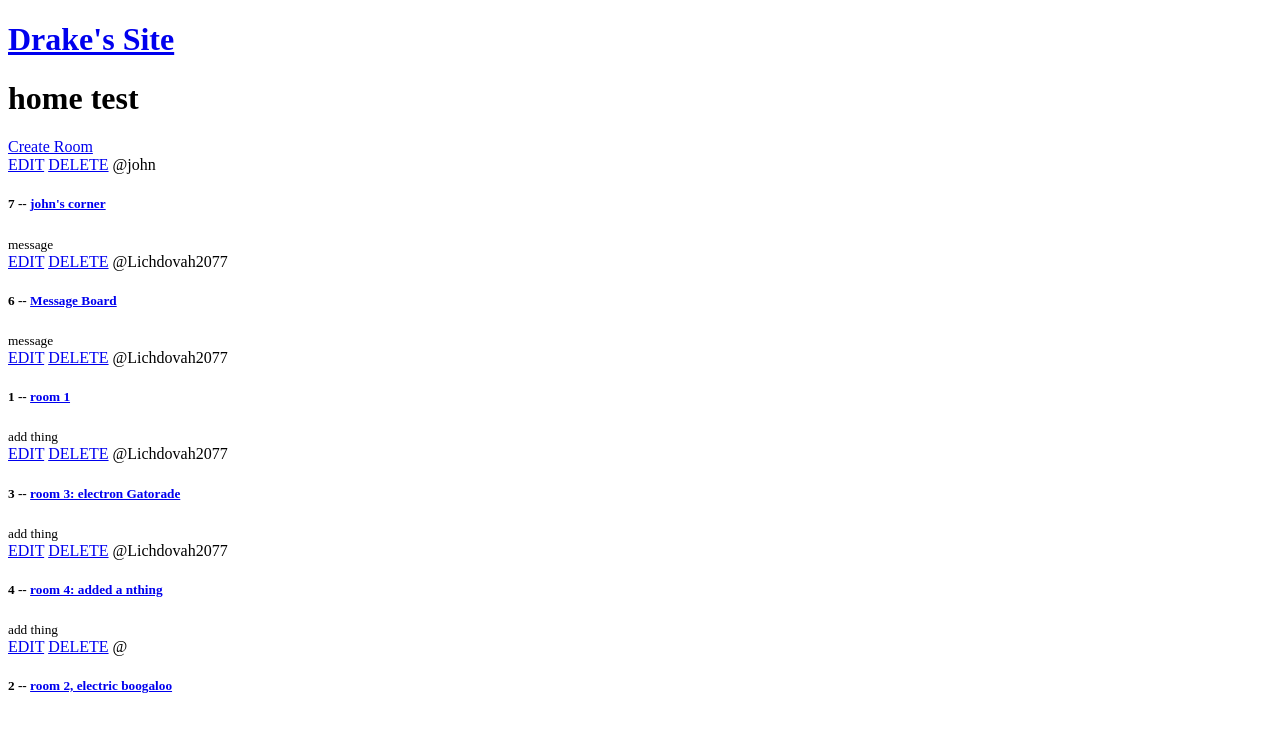
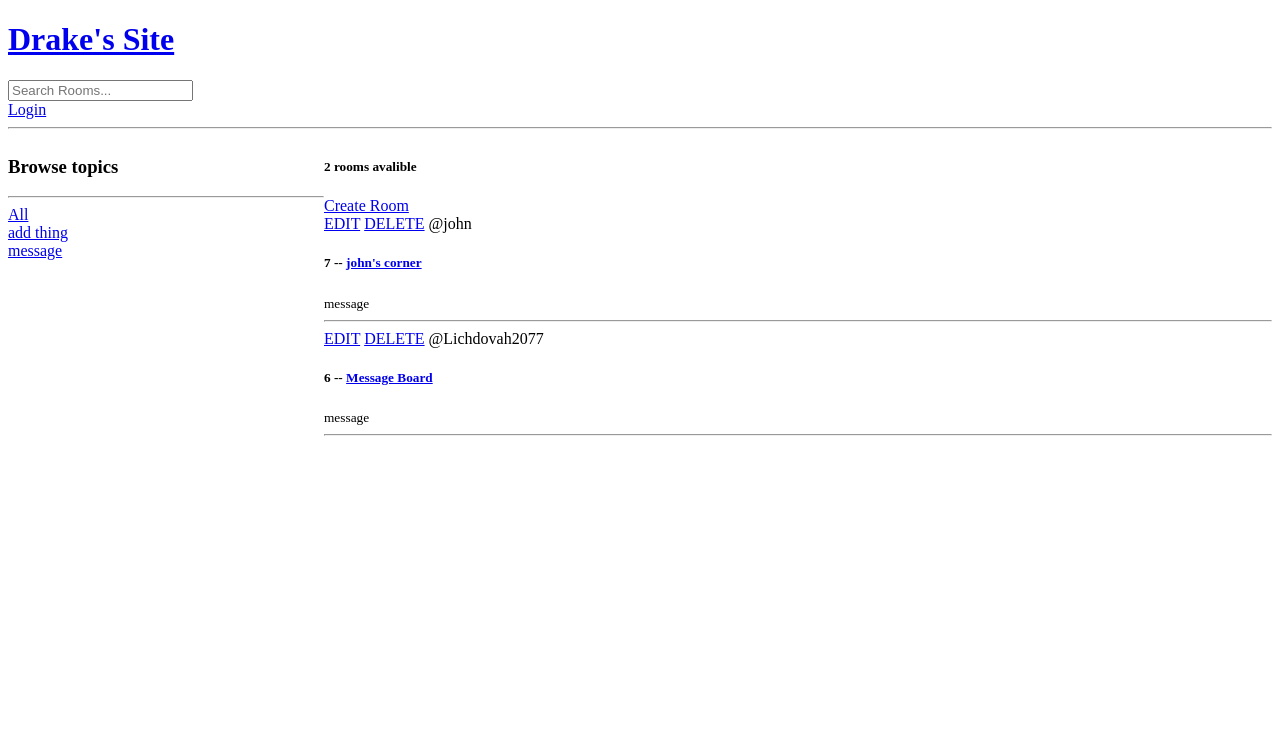
Before and after one commit to LichDovah2033/Django-tutorial, a Django app: page /?q=message in a window 1280 px wide. Shown: the top 732 px of the page. Run offline with Django 5.2, Linux system fonts and the light colour scheme; data comes from the database, SQL or seed files in the repository; both versions use the stored data as it was after the commit.

Commit message:
more progress

```diff
--- a/djangoturtorial1/base/templates/base/home.html
+++ b/djangoturtorial1/base/templates/base/home.html
@@ -1,11 +1,39 @@
 {% extends 'main.html' %}
 
 {% block content %}
-<h1>home test</h1>
+
+<style>
+    .home-container{
+        display: grid;
+        grid-template-columns: 1fr 3fr;
+    }
+</style>
+
+
+
+<div class="home-container">
 
     <div>
+        <h3>Browse topics</h3>
+        <hr>
+
+        <div>
+            <a href="{% url 'home' %}">All</a>
+        </div>
+
+        {% for topic in topics %}
+        <div>
+            <a href="{% url 'home' %}?q={{topic.name}}">{{topic.name}}</a>
+        </div>
+        {% endfor %}
+
+
+    </div>
+
+
+        <div>
+            <h5>{{room_count}} rooms avalible</h5>
             <a href="{% url 'create-room' %}">Create Room</a>
-    <div>
             {% for room in rooms %}
                 <div>
                 <a href="{% url 'update-room' room.id %}">EDIT</a>
@@ -13,6 +41,7 @@
                 <span>@{{room.host.username}}</span>
                 <h5>{{room.id}} -- <a href="{% url 'room' room.id %}">{{room.name}}</a></h5>
                 <small>{{room.topic.name}}</small>
+                <hr>
                 </div>
 
             {% endfor %}
--- a/djangoturtorial1/base/urls.py
+++ b/djangoturtorial1/base/urls.py
@@ -2,6 +2,10 @@ from django.urls import path
 from . import views
 
 urlpatterns = [
+
+    path('login/', views.loginPage, name="login"),
+    path('logout/', views.logoutUser, name="logout"),
+
     path('', views.home, name="home"),
     path('room/<str:pk>/', views.room, name="room"),
 
--- a/djangoturtorial1/base/views.py
+++ b/djangoturtorial1/base/views.py
@@ -1,7 +1,12 @@
 from django.shortcuts import render, redirect
+from django.db.models import Q
 from django.http import HttpResponse
-from .models import Room
+from .models import Room, Topic
 from .forms import RoomForm
+from django.contrib.auth.models import User
+from django.contrib.auth import authenticate, login, logout
+from django.contrib import messages
+from django.contrib.auth.decorators import login_required
 
 #rooms = [
 #    {'id': 1, 'name':'This is a room'},
@@ -11,9 +16,41 @@ from .forms import RoomForm
 
 
 # Create your views here.
+
+def loginPage(request):
+
+    if request.method == 'POST':
+        username = request.POST.get('username')
+        password = request.POST.get('password')
+
+        try:
+            user = User.objects.get(username=username)
+        except:
+            messages.error(request, 'User does not exist')
+
+        user = authenticate(request, username=username, password=password)
+
+        if user is not None:
+            login(request, user)
+            return redirect('home')
+
+    context = {}
+    return render(request, 'base/login_register.html', context)
+
+
+def logoutUser(request):
+    logout(request)
+    return redirect('home')
+
 def home(request):
-    rooms = Room.objects.all()
-    context = {'rooms': rooms}
+    q = request.GET.get('q') if request.GET.get('q') != None else ''
+    rooms = Room.objects.filter(
+        Q(topic__name__icontains=q) |
+        Q(name__icontains=q)
+    )
+    topics = Topic.objects.all()
+    room_count = rooms.count
+    context = {'rooms': rooms, 'topics': topics, 'room_count': room_count}
     return render(request, 'base/home.html', context)
 
 
@@ -22,6 +59,7 @@ def room(request, pk):
     context = {'room': room}
     return render(request, 'base/room.html', context)
 
+@login_required(login_url='login')
 def createRoom(request):
     form =RoomForm()
     if request.method == 'POST':
@@ -34,9 +72,13 @@ def createRoom(request):
     context = {'form': form}
     return render(request, "base/room_form.html", context)
 
+@login_required(login_url='login')
 def updateRoom(request, pk):
     room = Room.objects.get(id=pk)
     form= RoomForm(instance=room)
+
+    if request.user != room.host:
+        return HttpResponse('Your not allowed here')
 
     if request.method == 'POST':
         form = RoomForm(request.POST, instance=room)
@@ -47,6 +89,7 @@ def updateRoom(request, pk):
     context = {'form' : form}
     return render(request, 'base/room_form.html', context)
 
+@login_required(login_url='login')
 def deleteRoom(request, pk):
     room = Room.objects.get(id=pk)
     if request.method == 'POST':
--- a/djangoturtorial1/templates/main.html
+++ b/djangoturtorial1/templates/main.html
@@ -11,6 +11,16 @@
 
         {% include 'navbar.html'%}
 
+        {% if messages %}
+        <ul class="messages">
+            {% for message in messages %}
+                <li>
+                    {{ message }}
+                </li>
+             {% endfor %}
+        </ul>
+        {% endif %}
+
         {% block content %}
 
 
--- a/djangoturtorial1/templates/navbar.html
+++ b/djangoturtorial1/templates/navbar.html
@@ -1,3 +1,16 @@
 <a href="/">
     <h1>Drake's Site</h1>
 </a>
+
+<form method="GET" action="{% url 'home' %}">
+    <input type="text" name="q" placeholder="Search Rooms..."/>
+</form>
+
+{% if request.user.is_authenticated%}
+<a href="{% url 'logout' %}">Logout</a>
+
+{% else %}
+
+<a href="{% url 'login' %}">Login</a>
+{% endif %}
+<hr>
```
Also changed, not shown: djangoturtorial1/base/templates/base/login_register.html (added, +19 -0 lines), djangoturtorial1/db.sqlite3. Lines whose indentation alone changed are shown as unchanged.
